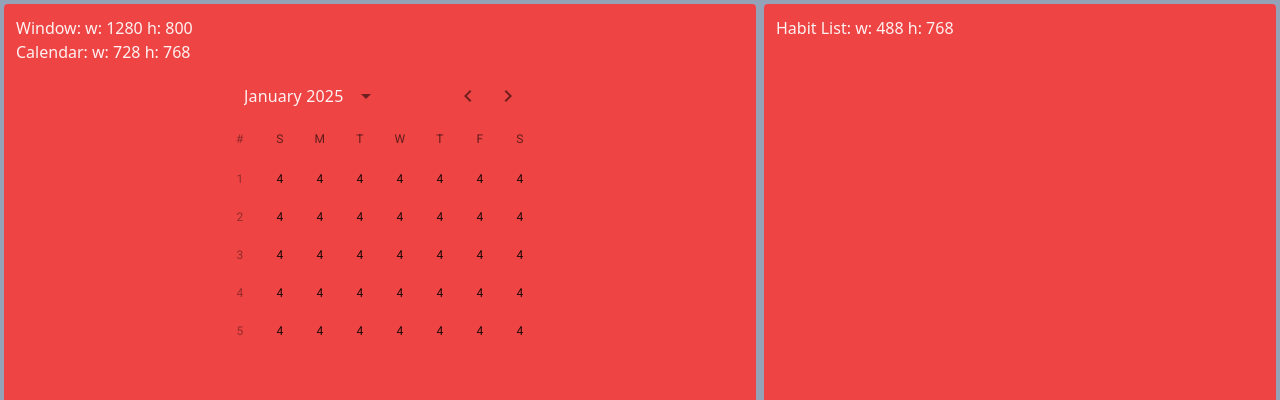
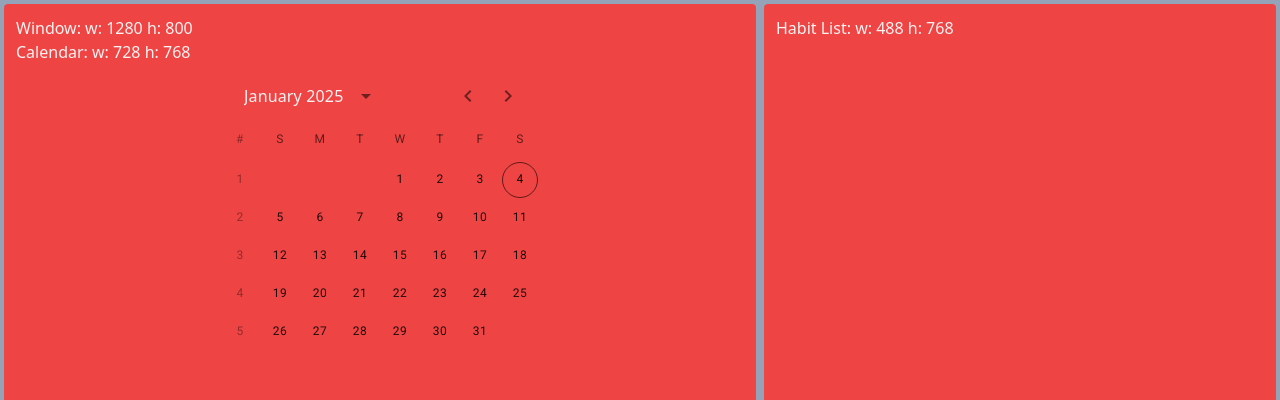
Before and after one commit to charan-nunnabhatla/habit-pro, a Next.js app: page / in a window 1280 px wide. Shown: the top 400 px of the page. Built offline with nearby package versions, Linux system fonts and the light colour scheme.

Commit message:
eslint changes

```diff
--- a/app/page.tsx
+++ b/app/page.tsx
@@ -7,11 +7,8 @@ import "@fontsource/roboto/500.css";
 import "@fontsource/roboto/700.css";
 
 import * as React from "react";
-import dayjs, { Dayjs } from "dayjs";
-import Badge from "@mui/material/Badge";
 import { AdapterDayjs } from "@mui/x-date-pickers/AdapterDayjs";
 import { LocalizationProvider } from "@mui/x-date-pickers/LocalizationProvider";
-import { PickersDay, PickersDayProps } from "@mui/x-date-pickers/PickersDay";
 import { DateCalendar } from "@mui/x-date-pickers/DateCalendar";
 import { DayCalendarSkeleton } from "@mui/x-date-pickers/DayCalendarSkeleton";
 
@@ -37,7 +34,7 @@ export default function Home() {
   useEffect(() => {
     const calendarObserver = new ResizeObserver((entries) => {
       console.log(entries);
-      for (let entry of entries) {
+      for (const entry of entries) {
         setCalendarSize({
           width: entry.contentRect.width,
           height: entry.contentRect.height,
@@ -46,7 +43,7 @@ export default function Home() {
     });
 
     const habitListObserver = new ResizeObserver((entries) => {
-      for (let entry of entries) {
+      for (const entry of entries) {
         setHabitListSize({
           width: entry.contentRect.width,
           height: entry.contentRect.height,
@@ -88,23 +85,12 @@ export default function Home() {
 }
 
 function DateCalendarServerRequest() {
-  const renderDays = (day, selectedDays, pickersDayProps) => {
-    return (
-      <Badge
-        key={day.toString()}
-        color="primary"
-        badgeContent={day == dayjs('day') ? "😶‍🌫️" : null}
-        overlap="circular">
-        <PickersDay {...pickersDayProps} />
-      </Badge>
-    );
-  };
+
   return (
     <LocalizationProvider dateAdapter={AdapterDayjs}>
       <DateCalendar
         displayWeekNumber
         loading={false}
-        slots={{ day: renderDays }}
         onChange={(value, state, view) => {
           console.log(value.$M);
           console.log(state);
```
